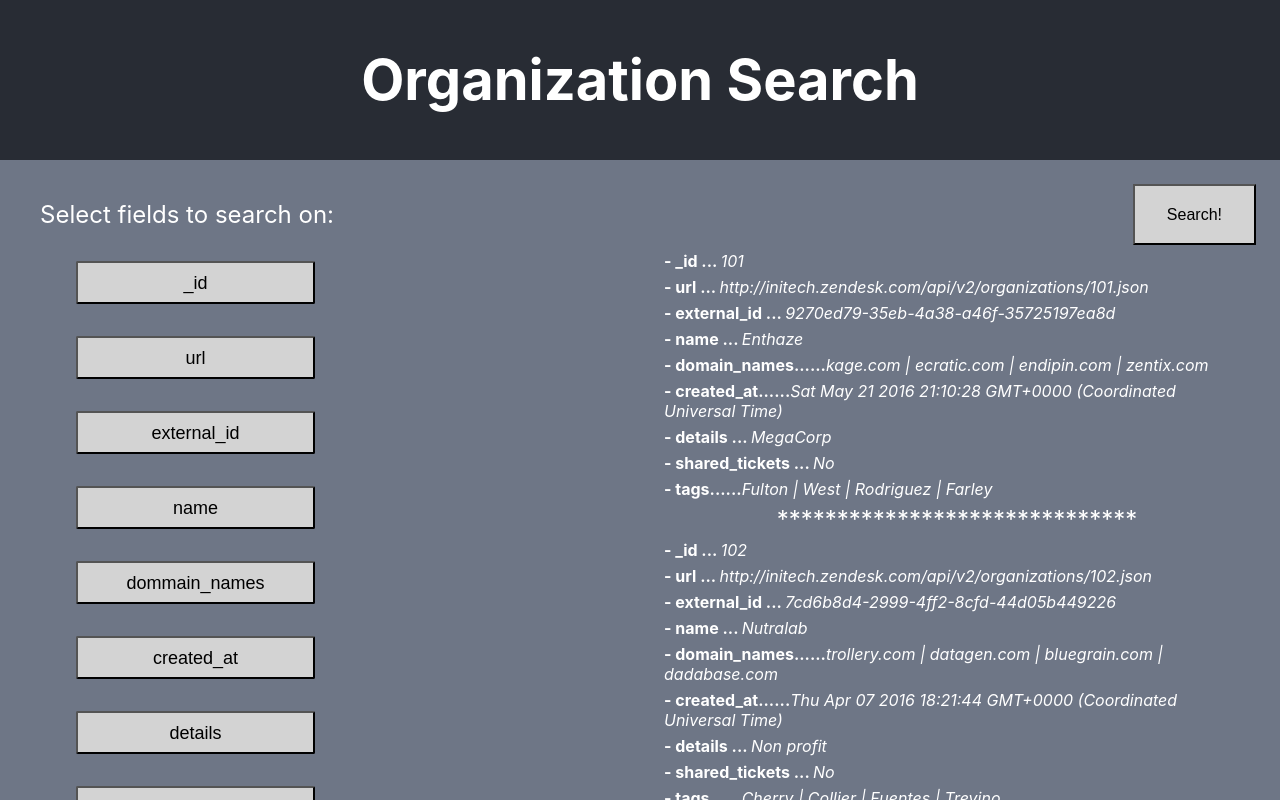
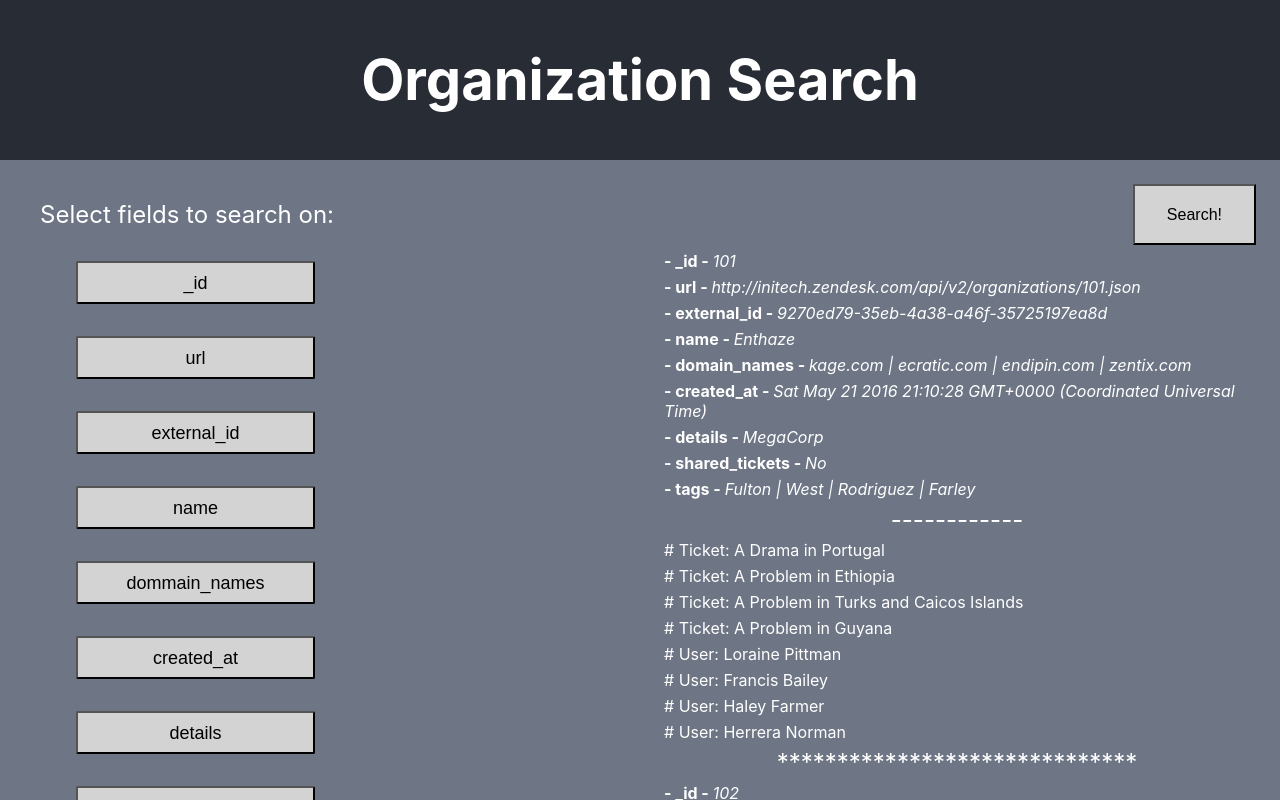
Before and after one commit to mattyg915/SearchApp, a React (Create React App) app in the folder search-app/: page /searchOrgs/organizations in a window 1280 px wide. Both pictures are taken after a click on the button "Search!". Shown: the top 800 px of the page. Built offline with nearby package versions, Linux system fonts and the light colour scheme.

Commit message:
related data printed and styled

```diff
--- a/search-app/src/interface/search/Search/Search.tsx
+++ b/search-app/src/interface/search/Search/Search.tsx
@@ -137,22 +137,10 @@ class Search extends Component<any, searchState> {
 
     if (ctrl instanceof OrganizationController) {
       results = ctrl.getMatchingOrgs(query);
-      for (let org of results) {
-        let test = org.getRelatedData();
-        console.log(test);
-      }
     } else if (ctrl instanceof TicketController) {
       results = ctrl.getMatchingTickets(query);
-      for (let ticket of results) {
-        let test = ticket.getRelatedData();
-        console.log(test);
-      }
     } else if (ctrl instanceof UserController) {
       results = ctrl.getMatchingUsers(query);
-      for (let user of results) {
-        let test = user.getRelatedData();
-        console.log(test);
-      }
     } else {
       results = null;
     }
--- a/search-app/src/interface/search/Search/SearchResult/SearchResult.css
+++ b/search-app/src/interface/search/Search/SearchResult/SearchResult.css
@@ -17,3 +17,7 @@
   flex-direction: row;
   justify-content: center;
 }
+
+.related-item {
+  margin: 6px;
+}
--- a/search-app/src/interface/search/Search/SearchResult/SearchResult.tsx
+++ b/search-app/src/interface/search/Search/SearchResult/SearchResult.tsx
@@ -26,11 +26,24 @@ class SearchResult extends Component<SearchResultProps, any> {
     const elements: Array<JSX.Element> = [];
 
     for (let i = 0; i < results.length; i++) {
+      // Print the element's fields
       elements.push(
         <div className="result-object" key={results[i]._id}>
           {this.printElement(results[i])}
         </div>
       );
+
+      elements.push(<div className="divider">------------</div>);
+
+      // Print the element's related data
+      const relatedItems: Array<JSX.Element> = this.printRelatedData(
+        results[i]
+      );
+      console.log(relatedItems);
+      for (let item of relatedItems) {
+        elements.push(item);
+      }
+
       elements.push(
         <div className="divider">******************************</div>
       );
@@ -52,21 +65,21 @@ class SearchResult extends Component<SearchResultProps, any> {
         arrayString = arrayString.replace(/,/g, " | ");
         result.push(
           <div className="object-field" key={key + element._id}>
-            <span className="field-name">- {key}......</span>
+            <span className="field-name">- {key} - </span>
             <span className="field-value">{arrayString}</span>
           </div>
         );
       } else if (typeof element[key] === "boolean") {
         result.push(
           <div className="object-field" key={key + element._id}>
-            <span className="field-name">- {key} ... </span>
+            <span className="field-name">- {key} - </span>
             <span className="field-value">{element[key] ? "Yes" : "No"}</span>
           </div>
         );
       } else {
         result.push(
           <div className="object-field" key={key + element._id}>
-            <span className="field-name">- {key} ... </span>
+            <span className="field-name">- {key} - </span>
             <span className="field-value">{element[key]}</span>
           </div>
         );
@@ -75,6 +88,28 @@ class SearchResult extends Component<SearchResultProps, any> {
 
     return result;
   };
+
+  /**
+   * Parses an array of strings representing an element's related data
+   * e.g. the tickets within an organization into displayable
+   * elements
+   */
+  printRelatedData = (
+    element: Organization | Ticket | User
+  ): Array<JSX.Element> => {
+    const result: Array<JSX.Element> = [];
+    const data: Array<string> = element.getRelatedData();
+
+    for (let item of data) {
+      result.push(
+        <div key={item} className="related-item">
+          # {item}
+        </div>
+      );
+    }
+
+    return result;
+  };
 }
 
 export default SearchResult;
```
